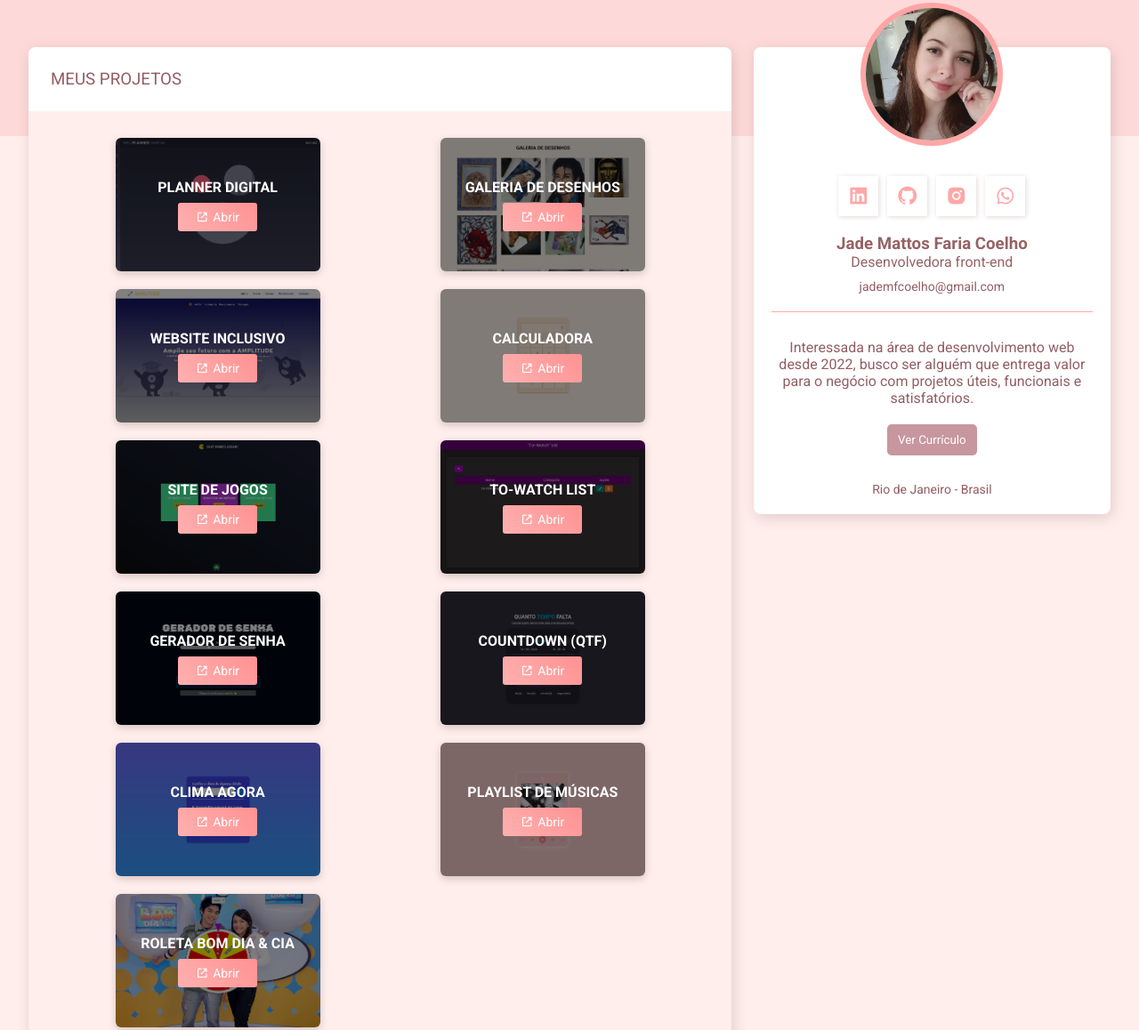
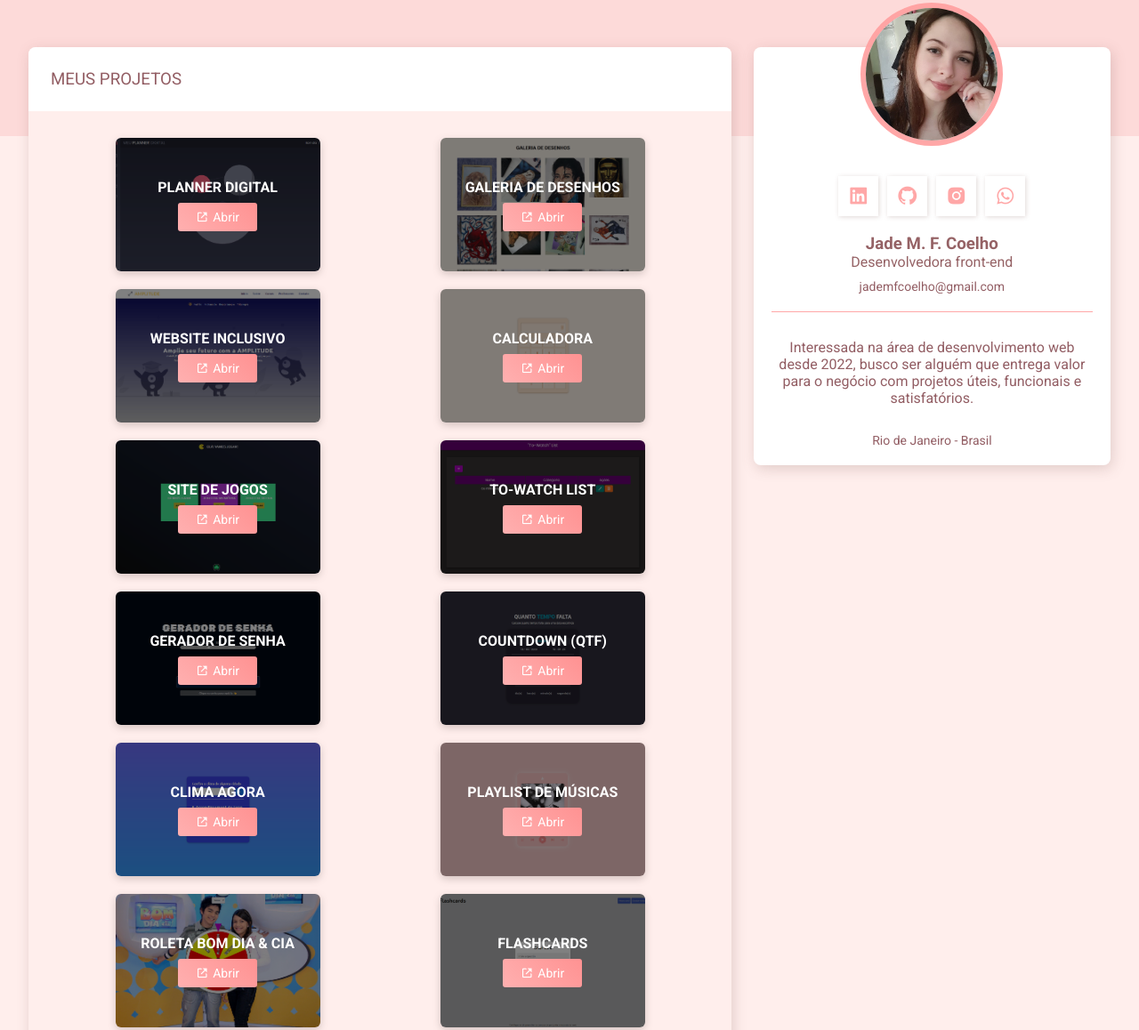
Before and after one commit to JadeCoelho/portfolio, a plain HTML site: page index.html in a window 1280 px wide. Shown: the part 347-1505 px from the top of the page at 89% size. Drawn offline with nearby package versions, Linux system fonts and the light colour scheme.

Commit message:
+flashcards -btn curriculo

```diff
--- a/index.html
+++ b/index.html
@@ -51,7 +51,7 @@
           </li>
         </ul>
         <div class="sobre-info">
-          <h3 class="nome">Jade Mattos Faria Coelho</h3>
+          <h3 class="nome">Jade M. F. Coelho</h3>
           <span class="estudo">Desenvolvedora front-end</span>
           <p class="email">jademfcoelho@gmail.com</p>
         </div>
@@ -61,9 +61,9 @@
           alguém que entrega valor para o negócio com projetos úteis, funcionais
           e satisfatórios.
         </p>
-        <a href="meu-cv.pdf" target="_blank"
+        <!-- <a href="meu-cv.pdf" target="_blank"
           ><button class="curriculo">ver currículo</button></a
-        >
+        > -->
         <span class="local">Rio de Janeiro - Brasil</span>
       </div>
     </div>
--- a/script.js
+++ b/script.js
@@ -58,6 +58,11 @@ const projetos = [
     src: "roleta",
     href: "https://jadecoelho.github.io/roleta-sbt/",
   },
+  {
+    titulo: "Flashcards",
+    src: "flashcards",
+    href: "https://jadecoelho.github.io/flashcards/",
+  },
 ];
 function criaCards() {
   let card;
--- a/style.css
+++ b/style.css
@@ -197,7 +197,7 @@ nav i {
   width: 90%;
 }
 
-.sobre .curriculo {
+/* .sobre .curriculo {
   padding: 10px 12px;
   border: none;
   border-radius: 5px;
@@ -209,7 +209,7 @@ nav i {
 
 .curriculo:hover {
   background-color: var(--principal);
-}
+} */
 
 .portfolio {
   width: 65%;
```
Also changed, not shown: imgs/flashcards.png (added).
